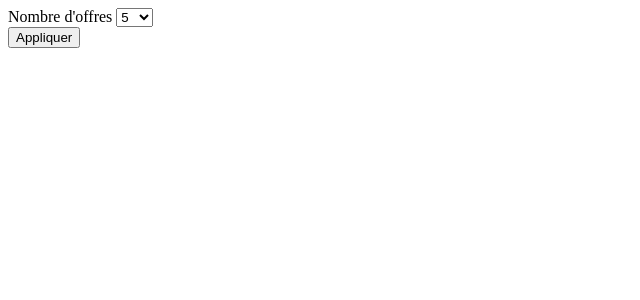
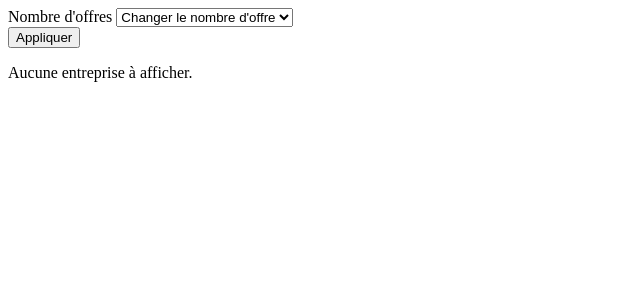
Before and after one commit to ZeroOwari/PROJETWEBPartieBD, a PHP site: page /try.php in a window 1280 px wide. Shown: the top 300 px of the page, without its empty margins (0-640 px from the left). Run offline with PHP 8.4, Linux system fonts and the light colour scheme; the visitor is signed in with stand-in values (Sample User, id 1); data comes from the database, SQL or seed files in the repository.

Commit message:
connexion qui fonctionne

```diff
--- a/PDO/afficheEntreprise.php
+++ b/PDO/afficheEntreprise.php
@@ -3,7 +3,6 @@
 include("Search.php");
 
 function printPagination($itemPerPage, $offre) {
-
     $offre = json_decode($offre, true);
 
     // Check if decoding was successful
@@ -13,24 +12,20 @@
 
     $TotalElem = count($offre);
     $NbPages = ceil($TotalElem / $itemPerPage);
+
+    // Get the current page from the URL, default to 1 if not set
     $page = isset($_GET['page']) && is_numeric($_GET['page']) && $_GET['page'] > 0 && $_GET['page'] <= $NbPages ? (int)$_GET['page'] : 1;
 
-    $Page_Slice = [];
-    for ($page = 1; $page <= $NbPages; $page++) {
+    // Calculate the start index for the current page
     $start = ($page - 1) * $itemPerPage;
-        $Page_Slice[] = array_slice($offre, $start, $itemPerPage);
-    }
 
-    // Check if the JSON decoding was successful
-    if (!is_array($Page_Slice)) {
-        die("Erreur : La pagination n'a pas retourné un tableau valide.");
-    }
+    // Slice the data for the current page
+    $Page_Slice = array_slice($offre, $start, $itemPerPage);
 
-    foreach ($Page_Slice as $offres) {
-        // Check if there are offers to display
-        if (!empty($offres)) {
+    // Display the offers for the current page
+    if (!empty($Page_Slice)) {
         echo "<div class='container'>";
-            foreach ($offres as $offre) {
+        foreach ($Page_Slice as $offre) {
             // Secure variables against XSS
             $nom = htmlspecialchars($offre['Nom-offre']);
             $ville = htmlspecialchars($offre['Localisation-offre']);
@@ -90,26 +85,26 @@
             echo "</div>"; // End .Base-page_de_recherche
         }
         echo "</div>"; // End .container
-
     } else {
         echo "<p>Aucune entreprise à afficher.</p>";
     }
+
+    // Display pagination buttons
+    echo "<div class='pagination'>";
+    if ($page > 1) {
+        echo '<a href="?page=' . ($page - 1) . '" class="button">Précédent</a> ';
+    }
+    if ($page < $NbPages) {
+        echo '<a href="?page=' . ($page + 1) . '" class="button">Suivant</a>';
+    }
+    echo "</div>";
 }
 
-    echo "<div class = 'pagination'>";
-    if ($page > 1) {
-        echo '<a href="?page='.($page - 1).'" class="button">Précédent</a> ';
-    }
-    if ($page < $NbPages) {
-        echo '<a href="?page='.($page + 1).'" class="button">Suivant</a>';
-    }
-}
-
-if ($_SERVER['REQUEST_METHOD'] === 'POST' && isset($_POST['nbrOffer'])) {
+if ($_SERVER['REQUEST_METHOD'] === 'POST' && isset($_POST['nbrOffer']) && $_POST['nbrOffer'] != '') {
     $limit = $_POST['nbrOffer'];
 }
 else {
-    $limit = 1; // Valeur par défaut
+    $limit = 6; // Valeur par défaut
 }
 
 printPagination($limit, $recherche);
--- a/PDO/try.php
+++ b/PDO/try.php
@@ -12,6 +12,7 @@
         <div class="filter-item">
             <label for="nbrOffer">Nombre d'offres</label>
             <select id="nbrOffer" name="nbrOffer">
+                <option value="">Changer le nombre d'offre</option>
                 <option value="5">5</option>
                 <option value="10">10</option>
                 <option value="20">20</option>
```
Lines whose indentation alone changed are shown as unchanged.
